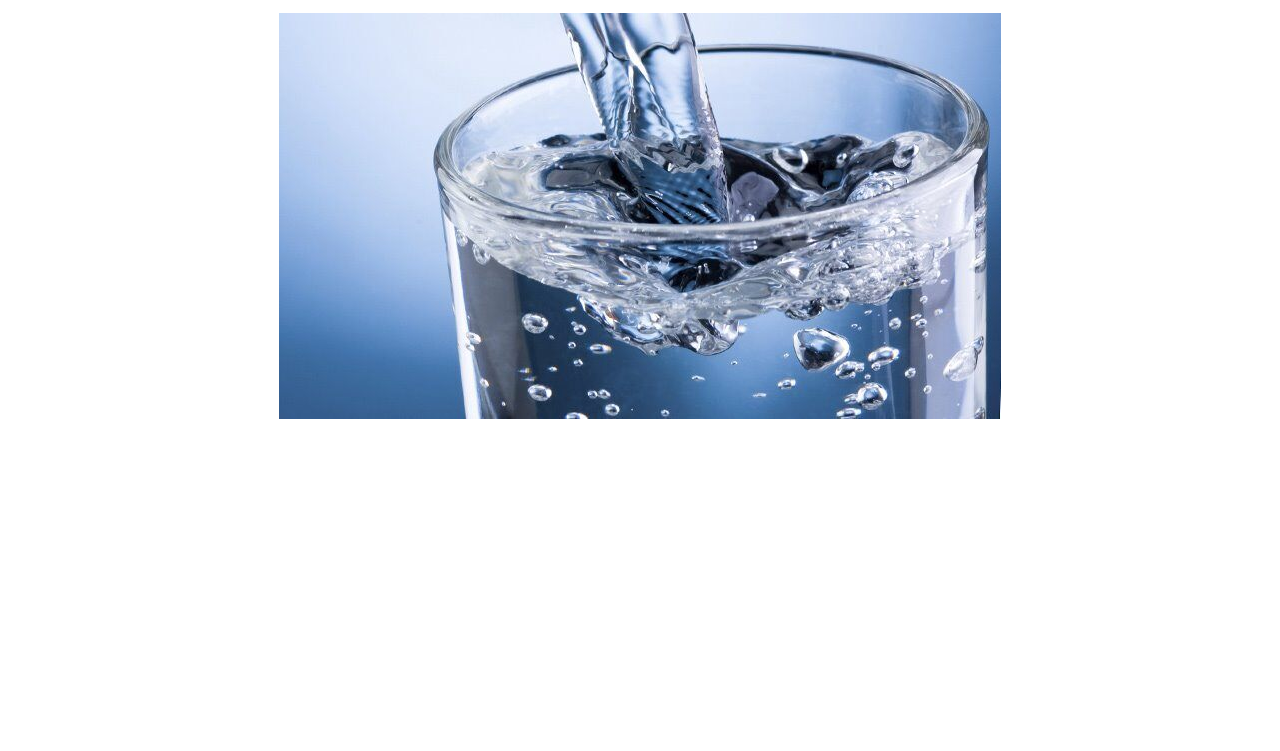
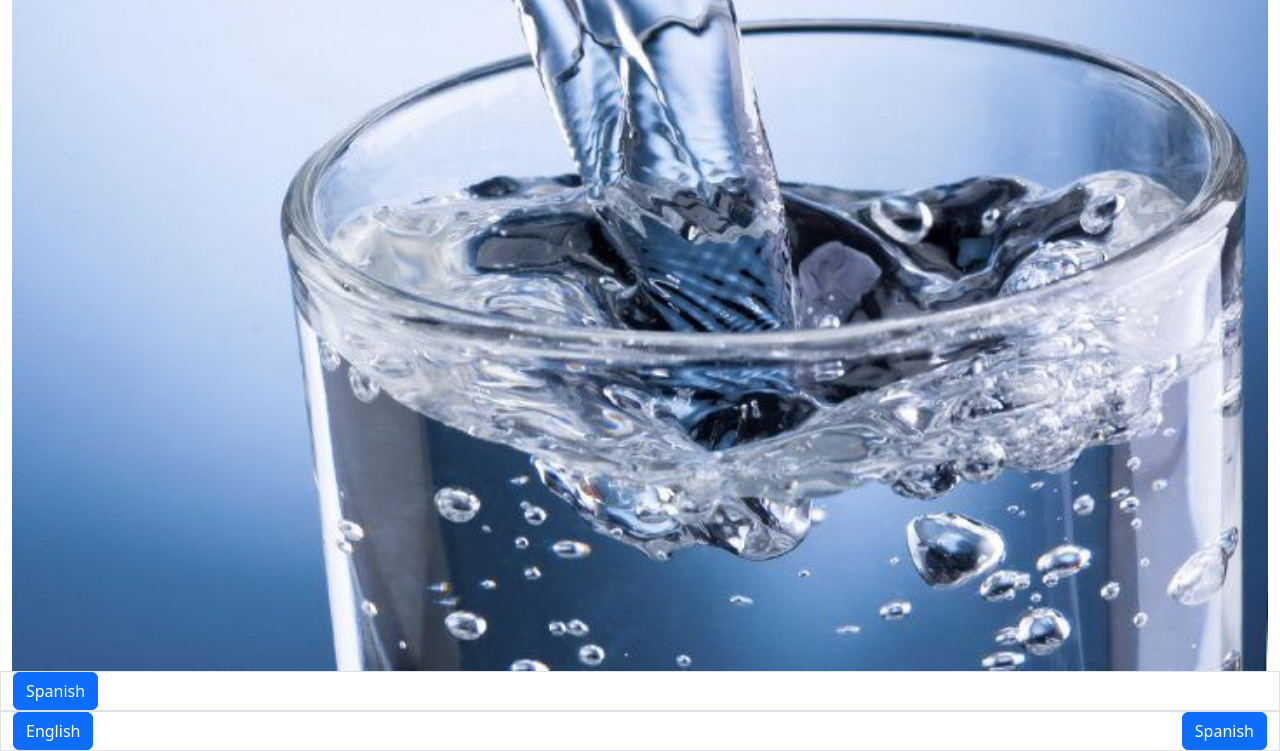
Before and after one commit to ClayAucoin/water-project, a plain HTML site: page index.html in a window 1280 px wide. Shown: the part 179-930 px from the top of the page. Before the commit the page ends 800 px from the top, so only its background shows below. Drawn offline with nearby package versions, Linux system fonts and the light colour scheme.

Commit message:
styling layout

```diff
--- a/index.html
+++ b/index.html
@@ -12,12 +12,27 @@
     <title>Water Conservation Project</title>
 </head>
 <body>
-    <div class=".container-fluid p-5 text-center">
-        <h1>Water Conservation Tips</h1>
-        <p>It's impotrant that we all do our part to<br>
-        use less water. Click through this app<br>
-        for tips for conservation iseas</p>
-        <img src="water-in-glass.jpg" alt="Water pouring in glass">
+    <div class="container-fluid text-center">
+        <div class="row">
+            <h1>Water Conservation Tips</h1>
+            <p>It's impotrant that we all do our part to<br>
+            use less water. Click through this app<br>
+            for tips for conservation iseas</p>
+            <img class="img-fluid" src="water-in-glass.jpg" alt="Water pouring in glass">
+        </div>
+        <div class="row border">
+            <div class="col text-start">
+                <button type="button" class="btn btn-primary">Spanish</button>
+            </div>
+        </div>
+        <div class="row border">
+            <div class="col text-start">
+                <button type="button" class="btn btn-primary">English</button>
+            </div>
+            <div class="col text-end">
+                <button type="button" class="btn btn-primary">Spanish</button>
+            </div>
+        </div>
     </div>
 </body>
 </html>
```
